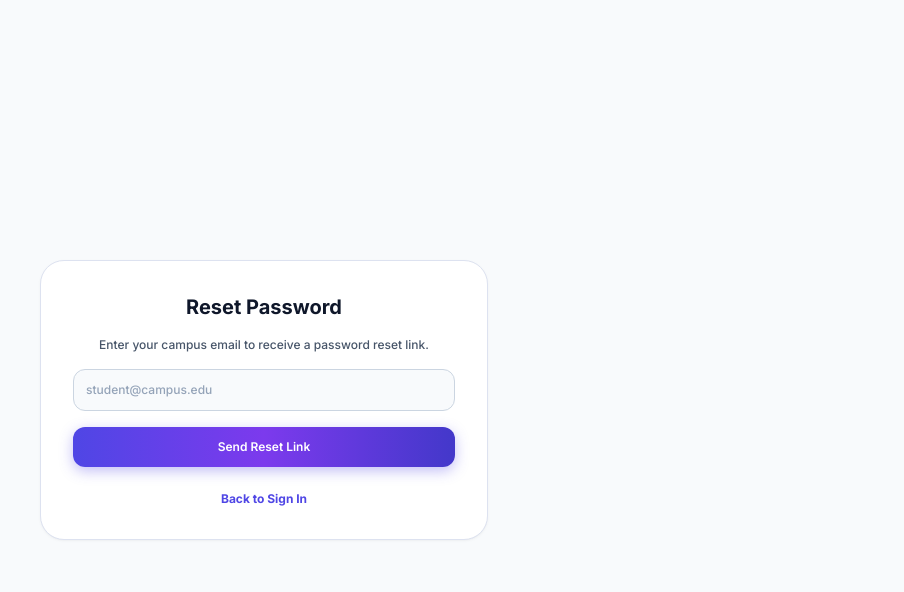
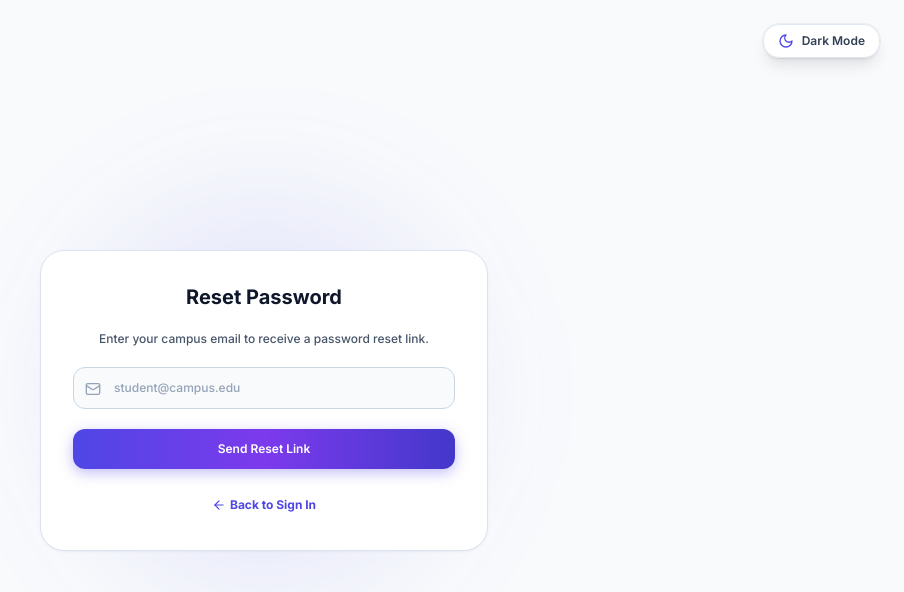
Before and after one commit to MOHIIT-PROCODER/Mess-Management-System, a React (Vite) app in the folder frontend/: page /forgot-password in a window 1280 px wide. Shown: the top 592 px of the page, without its empty margins (376-1280 px from the left). Built offline with nearby package versions, Linux system fonts and the light colour scheme; no server answers; the HTML template or start-up script is replaced by a standard one.

Commit message:
feat(auth): add theme toggle (light/dark mode) to Login, Register, and Password Reset pages

```diff
--- a/frontend/src/pages/auth/ForgotPassword.jsx
+++ b/frontend/src/pages/auth/ForgotPassword.jsx
@@ -1,27 +1,90 @@
-import React from 'react';
+import React, { useState } from 'react';
 import { Link } from 'react-router-dom';
+import { Sun, Moon, ArrowLeft, Mail, Lock } from 'lucide-react';
+import { useTheme } from '../../context/ThemeContext';
 
 export const ForgotPassword = () => {
+  const { isDark, toggleTheme } = useTheme();
+
   return (
-    <div className="min-h-screen flex items-center justify-center p-4 bg-slate-50 dark:bg-slate-950 transition-colors">
-      <div className="w-full max-w-md p-8 rounded-3xl glass-card space-y-4 text-center border border-slate-200 dark:border-slate-800 bg-white dark:bg-slate-900/80 shadow-2xl">
+    <div className="min-h-screen flex items-center justify-center p-4 bg-slate-50 dark:bg-slate-950 relative overflow-hidden transition-colors">
+      <div className="absolute top-1/4 left-1/2 -translate-x-1/2 w-96 h-96 bg-indigo-600/10 rounded-full blur-3xl pointer-events-none" />
+
+      {/* Floating Theme Toggle (Light / Dark Mode) */}
+      <div className="absolute top-4 right-4 sm:top-6 sm:right-6 z-30">
+        <button
+          type="button"
+          onClick={toggleTheme}
+          aria-label="Toggle theme mode"
+          className="flex items-center space-x-2 px-3.5 py-2 rounded-2xl bg-white/90 dark:bg-slate-900/90 backdrop-blur-md border border-slate-200 dark:border-slate-800 text-slate-700 dark:text-slate-200 shadow-lg hover:shadow-xl transition-all duration-300 hover:scale-105 group ring-1 ring-slate-900/5 dark:ring-white/10"
+        >
+          {isDark ? (
+            <>
+              <Sun className="w-4 h-4 text-amber-400 group-hover:rotate-45 transition-transform duration-300" />
+              <span className="text-xs font-semibold">Light Mode</span>
+            </>
+          ) : (
+            <>
+              <Moon className="w-4 h-4 text-indigo-600 group-hover:-rotate-12 transition-transform duration-300" />
+              <span className="text-xs font-semibold">Dark Mode</span>
+            </>
+          )}
+        </button>
+      </div>
+
+      <div className="w-full max-w-md p-8 rounded-3xl glass-card space-y-5 text-center border border-slate-200 dark:border-slate-800 bg-white dark:bg-slate-900/90 shadow-2xl relative z-10">
         <h2 className="text-xl font-bold text-slate-900 dark:text-white">Reset Password</h2>
         <p className="text-xs text-slate-600 dark:text-slate-400 font-medium">Enter your campus email to receive a password reset link.</p>
-        <input type="email" placeholder="student@campus.edu" className="w-full bg-slate-50 dark:bg-slate-900 border border-slate-300 dark:border-slate-700 rounded-xl p-3 text-xs text-slate-900 dark:text-white font-medium focus:outline-none focus:border-indigo-500" />
-        <button className="w-full gradient-btn py-3 rounded-xl text-xs font-semibold text-white">Send Reset Link</button>
-        <Link to="/login" className="block text-xs text-indigo-600 dark:text-indigo-400 font-bold hover:underline pt-2">Back to Sign In</Link>
+        <div className="relative text-left">
+          <Mail className="w-4 h-4 text-slate-400 absolute left-3 top-3.5" />
+          <input type="email" placeholder="student@campus.edu" className="w-full bg-slate-50 dark:bg-slate-900 border border-slate-300 dark:border-slate-700 rounded-xl py-3 pl-10 pr-4 text-xs text-slate-900 dark:text-white font-medium focus:outline-none focus:border-indigo-500" />
+        </div>
+        <button className="w-full gradient-btn py-3 rounded-xl text-xs font-semibold text-white shadow-lg shadow-indigo-500/25">Send Reset Link</button>
+        <Link to="/login" className="inline-flex items-center space-x-1 text-xs text-indigo-600 dark:text-indigo-400 font-bold hover:underline pt-2">
+          <ArrowLeft className="w-3.5 h-3.5" />
+          <span>Back to Sign In</span>
+        </Link>
       </div>
     </div>
   );
 };
 
 export const ResetPassword = () => {
+  const { isDark, toggleTheme } = useTheme();
+
   return (
-    <div className="min-h-screen flex items-center justify-center p-4 bg-slate-50 dark:bg-slate-950 transition-colors">
-      <div className="w-full max-w-md p-8 rounded-3xl glass-card space-y-4 text-center border border-slate-200 dark:border-slate-800 bg-white dark:bg-slate-900/80 shadow-2xl">
+    <div className="min-h-screen flex items-center justify-center p-4 bg-slate-50 dark:bg-slate-950 relative overflow-hidden transition-colors">
+      <div className="absolute top-1/4 left-1/2 -translate-x-1/2 w-96 h-96 bg-indigo-600/10 rounded-full blur-3xl pointer-events-none" />
+
+      {/* Floating Theme Toggle (Light / Dark Mode) */}
+      <div className="absolute top-4 right-4 sm:top-6 sm:right-6 z-30">
+        <button
+          type="button"
+          onClick={toggleTheme}
+          aria-label="Toggle theme mode"
+          className="flex items-center space-x-2 px-3.5 py-2 rounded-2xl bg-white/90 dark:bg-slate-900/90 backdrop-blur-md border border-slate-200 dark:border-slate-800 text-slate-700 dark:text-slate-200 shadow-lg hover:shadow-xl transition-all duration-300 hover:scale-105 group ring-1 ring-slate-900/5 dark:ring-white/10"
+        >
+          {isDark ? (
+            <>
+              <Sun className="w-4 h-4 text-amber-400 group-hover:rotate-45 transition-transform duration-300" />
+              <span className="text-xs font-semibold">Light Mode</span>
+            </>
+          ) : (
+            <>
+              <Moon className="w-4 h-4 text-indigo-600 group-hover:-rotate-12 transition-transform duration-300" />
+              <span className="text-xs font-semibold">Dark Mode</span>
+            </>
+          )}
+        </button>
+      </div>
+
+      <div className="w-full max-w-md p-8 rounded-3xl glass-card space-y-5 text-center border border-slate-200 dark:border-slate-800 bg-white dark:bg-slate-900/90 shadow-2xl relative z-10">
         <h2 className="text-xl font-bold text-slate-900 dark:text-white">Set New Password</h2>
-        <input type="password" placeholder="New Password" className="w-full bg-slate-50 dark:bg-slate-900 border border-slate-300 dark:border-slate-700 rounded-xl p-3 text-xs text-slate-900 dark:text-white font-medium focus:outline-none focus:border-indigo-500" />
-        <button className="w-full gradient-btn py-3 rounded-xl text-xs font-semibold text-white">Update Password</button>
+        <div className="relative text-left">
+          <Lock className="w-4 h-4 text-slate-400 absolute left-3 top-3.5" />
+          <input type="password" placeholder="New Password" className="w-full bg-slate-50 dark:bg-slate-900 border border-slate-300 dark:border-slate-700 rounded-xl py-3 pl-10 pr-4 text-xs text-slate-900 dark:text-white font-medium focus:outline-none focus:border-indigo-500" />
+        </div>
+        <button className="w-full gradient-btn py-3 rounded-xl text-xs font-semibold text-white shadow-lg shadow-indigo-500/25">Update Password</button>
       </div>
     </div>
   );
--- a/frontend/src/pages/auth/Login.jsx
+++ b/frontend/src/pages/auth/Login.jsx
@@ -2,9 +2,10 @@ import React, { useState } from 'react';
 import { Link, useNavigate } from 'react-router-dom';
 import {
   Utensils, Lock, Mail, ArrowRight, GraduationCap, ChefHat,
-  ShieldCheck, Sparkles, Loader2, AlertCircle, Eye, EyeOff
+  ShieldCheck, Sparkles, Loader2, AlertCircle, Eye, EyeOff, Sun, Moon
 } from 'lucide-react';
 import { useAuth } from '../../hooks/useAuth';
+import { useTheme } from '../../context/ThemeContext';
 import { supabase } from '../../lib/supabaseClient';
 import axios from 'axios';
 
@@ -13,6 +14,7 @@ const API_URL = import.meta.env.VITE_BACKEND_URL || '/api';
 import { getAdminCredentials } from '../../context/AuthContext';
 
 export const Login = () => {
+  const { isDark, toggleTheme } = useTheme();
   const [role, setRole] = useState('student');
   const [email, setEmail] = useState('');
   const [password, setPassword] = useState('');
@@ -198,6 +200,28 @@ export const Login = () => {
   return (
     <div className="min-h-screen flex items-center justify-center p-4 bg-slate-50 dark:bg-slate-950 relative overflow-hidden transition-colors py-10">
       <div className="absolute top-1/4 left-1/2 -translate-x-1/2 w-96 h-96 bg-indigo-600/10 rounded-full blur-3xl pointer-events-none" />
+
+      {/* Floating Theme Toggle (Light / Dark Mode) */}
+      <div className="absolute top-4 right-4 sm:top-6 sm:right-6 z-30">
+        <button
+          type="button"
+          onClick={toggleTheme}
+          aria-label="Toggle theme mode"
+          className="flex items-center space-x-2 px-3.5 py-2 rounded-2xl bg-white/90 dark:bg-slate-900/90 backdrop-blur-md border border-slate-200 dark:border-slate-800 text-slate-700 dark:text-slate-200 shadow-lg hover:shadow-xl transition-all duration-300 hover:scale-105 group ring-1 ring-slate-900/5 dark:ring-white/10"
+        >
+          {isDark ? (
+            <>
+              <Sun className="w-4 h-4 text-amber-400 group-hover:rotate-45 transition-transform duration-300" />
+              <span className="text-xs font-semibold">Light Mode</span>
+            </>
+          ) : (
+            <>
+              <Moon className="w-4 h-4 text-indigo-600 group-hover:-rotate-12 transition-transform duration-300" />
+              <span className="text-xs font-semibold">Dark Mode</span>
+            </>
+          )}
+        </button>
+      </div>
 
       <div className="w-full max-w-xl p-6 sm:p-8 rounded-3xl glass-card space-y-6 border border-slate-200 dark:border-indigo-500/20 shadow-2xl relative z-10 bg-white dark:bg-slate-900/90">
 
--- a/frontend/src/pages/auth/Register.jsx
+++ b/frontend/src/pages/auth/Register.jsx
@@ -3,9 +3,11 @@ import { Link, useNavigate } from 'react-router-dom';
 import axios from 'axios';
 import {
   Utensils, GraduationCap, User, Mail, Lock, Phone,
-  Building, ArrowRight, Hash, BedDouble, Loader2, CheckCircle, AlertCircle
+  Building, ArrowRight, Hash, BedDouble, Loader2, CheckCircle, AlertCircle,
+  Sun, Moon
 } from 'lucide-react';
 import { supabase } from '../../lib/supabaseClient';
+import { useTheme } from '../../context/ThemeContext';
 
 const API_URL = import.meta.env.VITE_BACKEND_URL || '/api';
 
@@ -28,6 +30,7 @@ const HOSTEL_IDS = {
 };
 
 export const Register = () => {
+  const { isDark, toggleTheme } = useTheme();
   const [form, setForm] = useState({
     full_name: '',
     email: '',
@@ -189,8 +192,32 @@ export const Register = () => {
   }
 
   return (
-    <div className="min-h-screen flex items-center justify-center p-4 bg-slate-50 dark:bg-slate-950 transition-colors py-12">
-      <div className="w-full max-w-lg p-6 sm:p-8 rounded-3xl glass-card space-y-6 border border-slate-200 dark:border-indigo-500/20 bg-white dark:bg-slate-900/90 shadow-2xl">
+    <div className="min-h-screen flex items-center justify-center p-4 bg-slate-50 dark:bg-slate-950 relative overflow-hidden transition-colors py-12">
+      <div className="absolute top-1/4 left-1/2 -translate-x-1/2 w-96 h-96 bg-indigo-600/10 rounded-full blur-3xl pointer-events-none" />
+
+      {/* Floating Theme Toggle (Light / Dark Mode) */}
+      <div className="absolute top-4 right-4 sm:top-6 sm:right-6 z-30">
+        <button
+          type="button"
+          onClick={toggleTheme}
+          aria-label="Toggle theme mode"
+          className="flex items-center space-x-2 px-3.5 py-2 rounded-2xl bg-white/90 dark:bg-slate-900/90 backdrop-blur-md border border-slate-200 dark:border-slate-800 text-slate-700 dark:text-slate-200 shadow-lg hover:shadow-xl transition-all duration-300 hover:scale-105 group ring-1 ring-slate-900/5 dark:ring-white/10"
+        >
+          {isDark ? (
+            <>
+              <Sun className="w-4 h-4 text-amber-400 group-hover:rotate-45 transition-transform duration-300" />
+              <span className="text-xs font-semibold">Light Mode</span>
+            </>
+          ) : (
+            <>
+              <Moon className="w-4 h-4 text-indigo-600 group-hover:-rotate-12 transition-transform duration-300" />
+              <span className="text-xs font-semibold">Dark Mode</span>
+            </>
+          )}
+        </button>
+      </div>
+
+      <div className="w-full max-w-lg p-6 sm:p-8 rounded-3xl glass-card space-y-6 border border-slate-200 dark:border-indigo-500/20 bg-white dark:bg-slate-900/90 shadow-2xl relative z-10">
 
         {/* Header */}
         <div className="text-center space-y-2">
```
